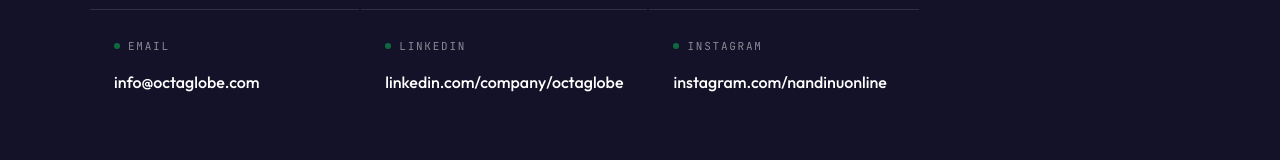
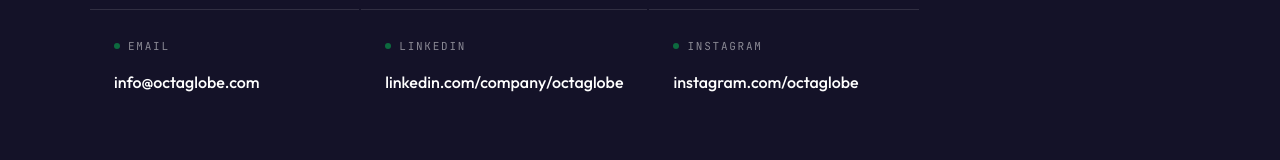
Before and after one commit to kusalsandipa29-hue/Octaglobe-Website, a React (Vite) app: page / in a window 1280 px wide. Shown: the part 6898-7058 px from the top of the page. Built offline with nearby package versions, Linux system fonts and the light colour scheme.

Commit message:
Update Connect.tsx

```diff
--- a/src/app/components/chapters/Connect.tsx
+++ b/src/app/components/chapters/Connect.tsx
@@ -5,7 +5,7 @@
 const CHANNELS = [
   { label: 'Email', value: 'info@octaglobe.com', href: 'mailto:info@octaglobe.com' },
   { label: 'LinkedIn', value: 'linkedin.com/company/octaglobe', href: 'https://www.linkedin.com/company/octaglobe/', target: '_blank' },
-  { label: 'Instagram', value: 'instagram.com/nandinuonline', href: 'https://www.instagram.com/nandinuonline/', target: '_blank' },
+  { label: 'Instagram', value: 'instagram.com/octaglobe', href: 'https://www.instagram.com/octaglobe', target: '_blank' },
 ];
 
 export function Connect() {
```
